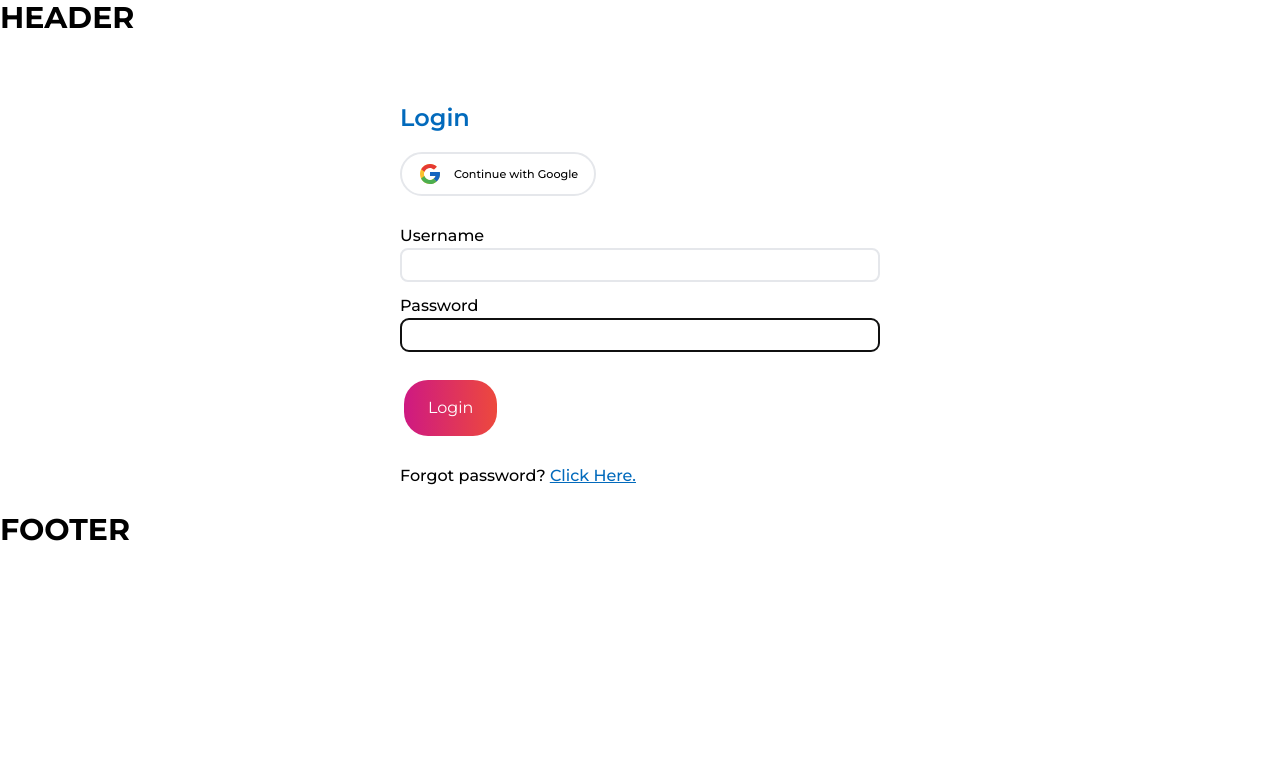
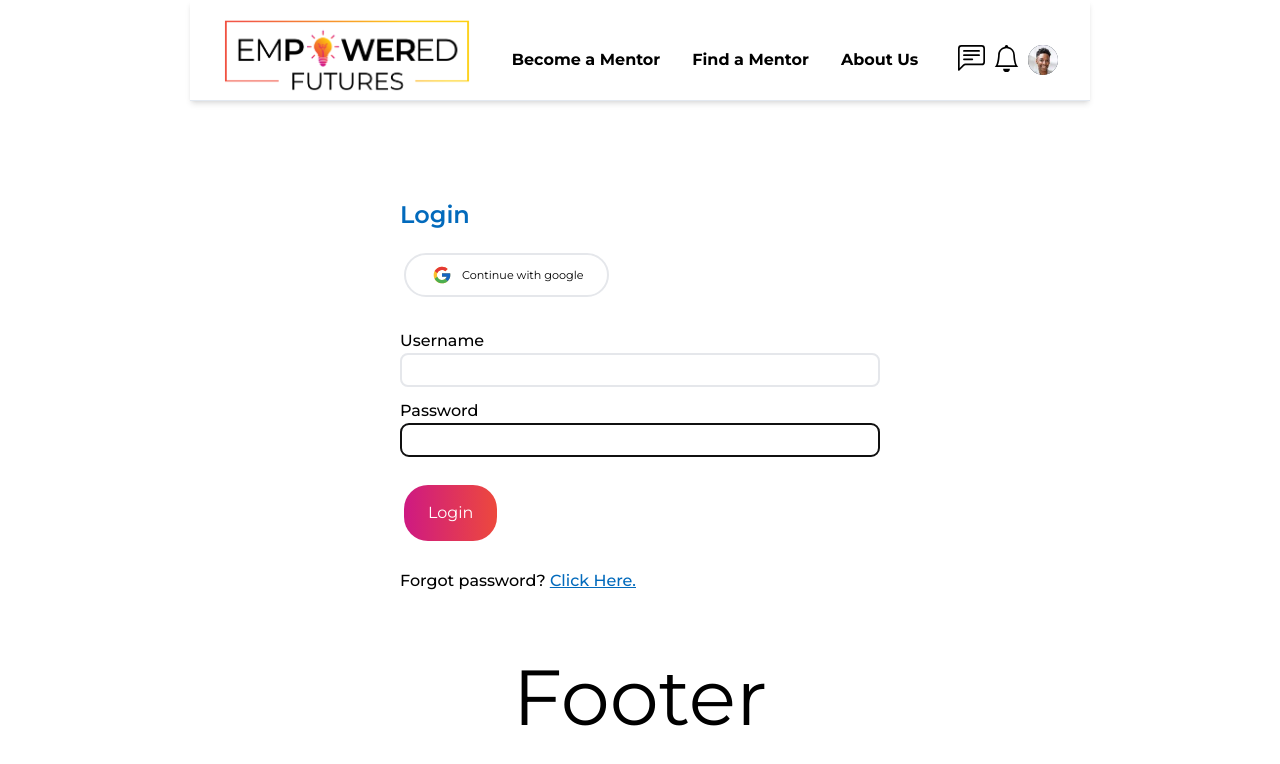
Before and after one commit to JasonXB/EF_Clone, a Next.js app: page /auth/login in a window 1280 px wide. Shown: the top 764 px of the page. Built offline with nearby package versions, Linux system fonts and the light colour scheme; what tw-elements would draw is missing.

Commit message:
mentor/mentee comment, added layout wrapper, commented unused portion of code for now

```diff
--- a/pages/auth/login.tsx
+++ b/pages/auth/login.tsx
@@ -1,21 +1,23 @@
 import type { NextPage } from 'next';
 import Head from 'next/head';
-import React, { useRef } from 'react';
+import Layout from '../../src/components/Layout';
 
-import SocialMediaButtons from '../../src/components/SocialMediaButtons';
-import { buttonVariants } from '../../src/components/buttons/reusable-buttons';
+import Button, { buttonVariants } from '../../src/components/buttons/reusable-buttons';
+
+// import React, { useRef } from 'react';
 // import { useState } from 'react';
 
 const login: NextPage = ({}) => {
-  const userName = useRef<HTMLInputElement | null>(null);
-  const passWord = useRef<HTMLInputElement | null>(null);
+  // related to grabbing the values in the username and password input fields; commented out for now
+  // const userName = useRef<HTMLInputElement | null>(null);
+  // const passWord = useRef<HTMLInputElement | null>(null);
+    // function handleLogin() {
+  //   console.log(userName.current?.value);
+  //   console.log(passWord.current?.value);
+  // }
 
-  function handleLogin() {
-    console.log(userName.current?.value);
-    console.log(passWord.current?.value);
-  }
-
-  // const [mentorChosen, setMentorChosen] = useState(false) //mentor mentee choosing login button
+  // mentor mentee choosing login button; when clicked, the blue color stays
+  // const [mentorChosen, setMentorChosen] = useState(false)
   // const [menteeChosen, setMenteeChosen] = useState(false)
   // const handleMentorChoice = () => {
   //   setMentorChosen(true)
@@ -32,8 +34,8 @@ const login: NextPage = ({}) => {
         <title>Empowered Futures - Login</title>
         <link rel="icon" href="/favicon.ico" />
       </Head>
-      <h1 className="text-3xl font-bold">HEADER</h1>
 
+      <Layout>
       <div className="outer font-mainFont rounded-5 px-5 pt-[40px]">
         <div className="outer-border py-4 px-5">
           <section className="inner-section p-2">
@@ -46,6 +48,7 @@ const login: NextPage = ({}) => {
                     Login
                   </span>
 
+                  {/* Mentor Mentee Buttons */}
                   {/* <span className="block font-medium py-2">
                     Select your account type
                   </span> */}
@@ -71,7 +74,15 @@ const login: NextPage = ({}) => {
                   </div> */}
 
                   <div className="flex text-[10px] md:text-[70%] py-4">
-                    <SocialMediaButtons />
+                    <Button
+                      variant="tertiary"
+                      icon="google"
+                      clickHandler={() =>
+                        console.log('will be updated to make a request function')
+                      }
+                      >
+                      Continue with google
+                      </Button>
                   </div>
 
                   <form autoComplete="off" className="">
@@ -82,7 +93,7 @@ const login: NextPage = ({}) => {
                         placeholder=""
                         type="text"
                         name="email"
-                        ref={userName}
+                        // ref={userName} // for the function up top
                         required
                         autoFocus
                       />
@@ -93,14 +104,14 @@ const login: NextPage = ({}) => {
                       placeholder=""
                       type="password"
                       name="password"
-                      ref={passWord}
+                      // ref={passWord} //for the function up top
                       required
                       autoFocus
                     />
 
                     <div className="py-6">
                       <button
-                        onClick={() => handleLogin()}
+                        // onClick={() => handleLogin()} // related to login function
                         type="submit"
                         className={`${buttonVariants.primary} font-light py-4 px-5`}
                       >
@@ -116,32 +127,12 @@ const login: NextPage = ({}) => {
                 </div>
               </div>
 
-              {/* <div>
-                <button
-                  className={`${buttonVariants.secondary} font-semibold border-[2px] py-4 px-5`}
-                >
-                  Back
-                </button>
-              </div> */}
-
             </div>
           </section>
         </div>
       </div>
+      </Layout>
 
-      <h1 className="text-3xl font-bold">FOOTER</h1>
-
-      {/* Login Mentee */}
-
-      {/* Sign in with your email address + input */}
-
-      {/* Password + input, Forgot your password? */}
-
-      {/* Link to terms and conditions */}
-
-      {/* Sign up, Login buttons */}
-
-      {/* Footer */}
     </div>
   );
 };
--- a/src/components/SocialMediaButtons.tsx
+++ /dev/null
@@ -1,40 +0,0 @@
-import React from 'react';
-
-export default function SocialMediaButtons() {
-  const buttons = [
-    {
-      identifier: 'google',
-      text: 'Continue with Google',
-      svg: <svg xmlns="http://www.w3.org/2000/svg" viewBox="0 0 48 48" className='w-6 mr-3'><title>Google</title><path fill="#fbc02d" d="M43.611,20.083H42V20H24v8h11.303c-1.649,4.657-6.08,8-11.303,8c-6.627,0-12-5.373-12-12s5.373-12,12-12c3.059,0,5.842,1.154,7.961,3.039l5.657-5.657C34.046,6.053,29.268,4,24,4C12.955,4,4,12.955,4,24s8.955,20,20,20s20-8.955,20-20C44,22.659,43.862,21.35,43.611,20.083z"/><path fill="#e53935" d="M6.306,14.691l6.571,4.819C14.655,15.108,18.961,12,24,12c3.059,0,5.842,1.154,7.961,3.039l5.657-5.657C34.046,6.053,29.268,4,24,4C16.318,4,9.656,8.337,6.306,14.691z"/><path fill="#4caf50" d="M24,44c5.166,0,9.86-1.977,13.409-5.192l-6.19-5.238C29.211,35.091,26.715,36,24,36c-5.202,0-9.619-3.317-11.283-7.946l-6.522,5.025C9.505,39.556,16.227,44,24,44z"/><path fill="#1565c0" d="M43.611,20.083L43.595,20L42,20H24v8h11.303c-0.792,2.237-2.231,4.166-4.087,5.571c0.001-0.001,0.002-0.001,0.003-0.002l6.19,5.238C36.971,39.205,44,34,44,24C44,22.659,43.862,21.35,43.611,20.083z"/></svg>, //  prettier-ignore
-    },
-    // {
-    //   identifier: 'linkedin',
-    //   text: 'Continue with LinkedIn',
-    //   svg: <svg role="img" viewBox="0 0 24 24" className='w-6 mr-3' xmlns="http://www.w3.org/2000/svg" fill="#0A66C2"><title>LinkedIn</title><path d="M20.447 20.452h-3.554v-5.569c0-1.328-.027-3.037-1.852-3.037-1.853 0-2.136 1.445-2.136 2.939v5.667H9.351V9h3.414v1.561h.046c.477-.9 1.637-1.85 3.37-1.85 3.601 0 4.267 2.37 4.267 5.455v6.286zM5.337 7.433c-1.144 0-2.063-.926-2.063-2.065 0-1.138.92-2.063 2.063-2.063 1.14 0 2.064.925 2.064 2.063 0 1.139-.925 2.065-2.064 2.065zm1.782 13.019H3.555V9h3.564v11.452zM22.225 0H1.771C.792 0 0 .774 0 1.729v20.542C0 23.227.792 24 1.771 24h20.451C23.2 24 24 23.227 24 22.271V1.729C24 .774 23.2 0 22.222 0h.003z"/></svg>, // prettier-ignore
-    // },
-    // Comment in these buttons when Facebook and LinkedIn logins are implemented
-    // {
-    //   identifier: 'facebook',
-    //   text: 'Continue with Facebook',
-    //   svg: <svg role="img" viewBox="0 0 24 24" className='w-6 mr-3' xmlns="http://www.w3.org/2000/svg" fill="#1877F2" > {' '} <title>Facebook</title>{' '} <path d="M24 12.073c0-6.627-5.373-12-12-12s-12 5.373-12 12c0 5.99 4.388 10.954 10.125 11.854v-8.385H7.078v-3.47h3.047V9.43c0-3.007 1.792-4.669 4.533-4.669 1.312 0 2.686.235 2.686.235v2.953H15.83c-1.491 0-1.956.925-1.956 1.874v2.25h3.328l-.532 3.47h-2.796v8.385C19.612 23.027 24 18.062 24 12.073z" />{' '} </svg>, // prettier-ignore
-    // },
-  ];
-  // Make a request to the back end to sign in
-  const signInFunction = function () {};
-  return (
-    <>
-      {buttons.map((btn, i) => {
-        return (
-          <button
-            onClick={signInFunction}
-            className="flex items-center font-medium border-[2px] rounded-full px-4 py-2 hover:border-primary-1 hover:bg-primary-5"
-            key={i}
-          >
-            {btn.svg}
-            {btn.text}
-          </button>
-        );
-      })}
-    </>
-  );
-}
```
